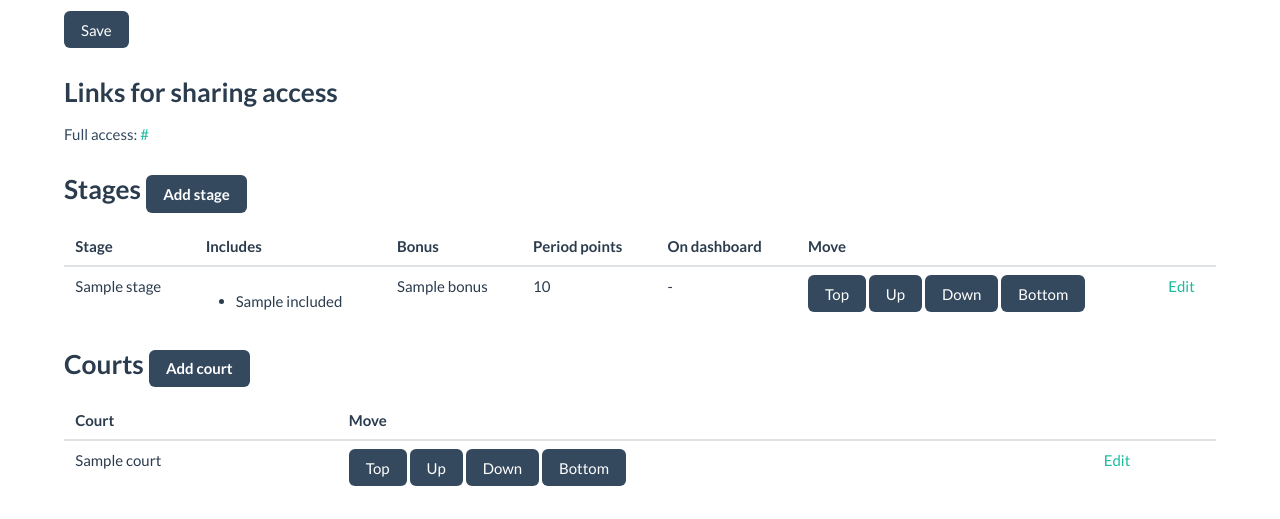
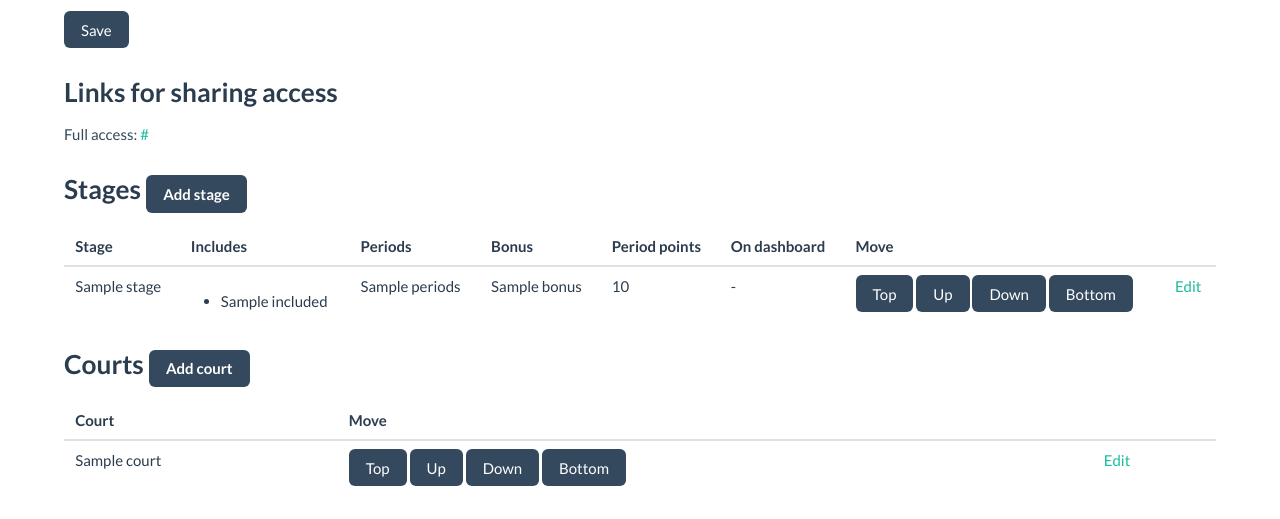
Before and after one commit to jluttine/bayes-league, a Django app: template leagues/templates/leagues/edit_league.html in a window 1280 px wide. Shown: the part 281-800 px from the top of the page. Run offline with Django 4.2, Linux system fonts and the light colour scheme; the template is opened without the code that fills it: most values are stand-ins (such as "Sample title", 1, 10 or a date in 2020).

Commit message:
Show stage periods in settings

```diff
--- a/leagues/templates/leagues/edit_league.html
+++ b/leagues/templates/leagues/edit_league.html
@@ -36,6 +36,7 @@
         <tr>
           <th>Stage</th>
           <th>Includes</th>
+          <th>Periods</th>
           <th>Bonus</th>
           <th>Period points</th>
           <th>On dashboard</th>
@@ -55,6 +56,13 @@
               <li>{{ s.name }}</li>
               {% endfor %}
             </ul>
+          </td>
+          <td>
+            {% if stage.periods != None %}
+            {{ stage.periods }}
+            {% else %}
+            {{ stage.league.periods }} (league default)
+            {% endif %}
           </td>
           <td>
             {% if stage.bonus != None %}
```
